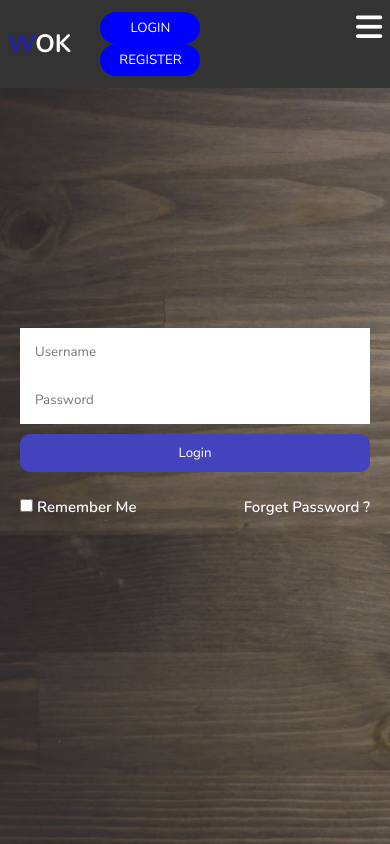
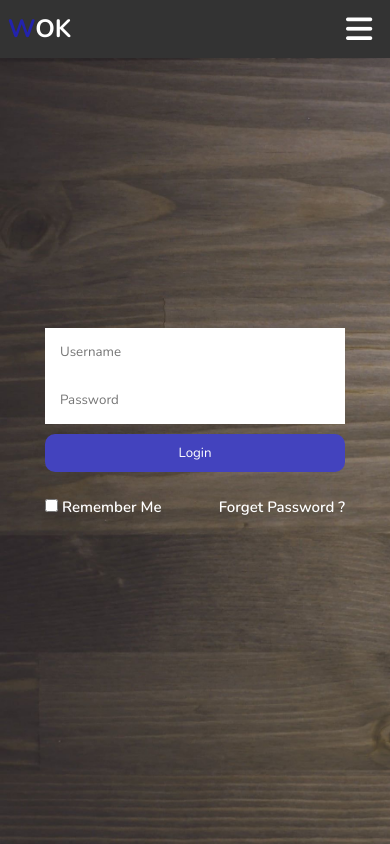
Before and after one commit to mosescode1/job-portal, a plain HTML site: page login.html in a window 390 px wide. Shown: the top 844 px of the page. Drawn offline with nearby package versions, Linux system fonts and the light colour scheme.

Commit message:
made changes to the login page

```diff
--- a/css/style.css
+++ b/css/style.css
@@ -603,4 +603,8 @@ nav #icon .fa-bars{
     .principal p{
         padding: 10px;
     }
+    .navbar #icon {
+    margin-right: 10px;
+
+  }
 }
--- a/login.css
+++ b/login.css
@@ -115,11 +115,14 @@ nav #icon .fa-bars{
   background-repeat: no-repeat;
   background-size: cover;
 }
+form{
+  padding: 10px;
+}
 
 .field input,
 .field-one input {
   padding: 1.5rem;
-  width: 35rem;
+  width: 30rem;
 }
 .field-two{
   margin: 0 auto;
@@ -129,7 +132,7 @@ nav #icon .fa-bars{
   background-color: var(--lightblue);
   color: white;
   border-radius: 10px;
-  width: 35rem;
+  width: 30rem;
   margin: 10px auto;
 
 }
@@ -239,3 +242,14 @@ nav #icon .fa-bars{
     left: 0;
   }
 }
+@media (max-width:435px) {
+  .navbar .btn button {
+    display: none;
+
+  }
+  .navbar #icon {
+    margin-right: 10px;
+
+  }
+
+}
```
